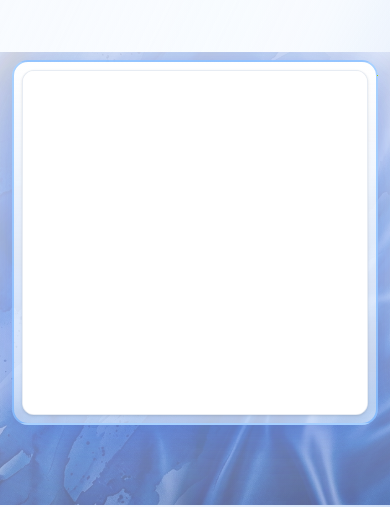
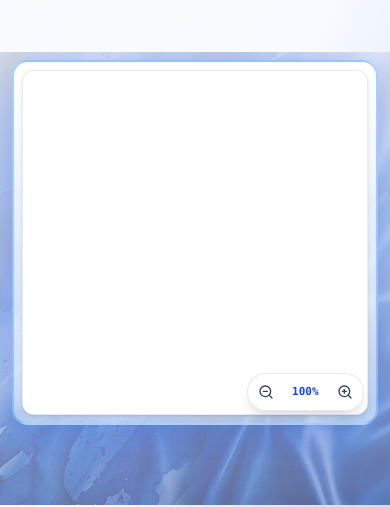
Before and after one commit to festusokoh668-sys/pixora, a React (Vite) app: page / in a window 390 px wide. Both pictures are taken after a click on the button "Open Studio". Shown: the part 169-676 px from the top of the page. Built offline with nearby package versions, Linux system fonts and the light colour scheme.

Commit message:
feat: add canvas zoom and refine UI layout
- Implement zoom controls (50%-350%) for the canvas
- Update TemplateModal UI for improved spacing and responsiveness

```diff
--- a/src/components/CanvasStudio.tsx
+++ b/src/components/CanvasStudio.tsx
@@ -1,5 +1,5 @@
 import React, { useRef, useEffect, useState, useCallback } from 'react';
-import { Eye, EyeOff, Sliders, Play, Pause, Wand2, Loader2, Sparkles, GripVertical } from 'lucide-react';
+import { Eye, EyeOff, Sliders, Play, Pause, Wand2, Loader2, Sparkles, GripVertical, ZoomIn, ZoomOut, Maximize2 } from 'lucide-react';
 import { DrawingTemplate, Point, Stroke, ToolType } from '../types';
 import {
   getCanvasCoordinates,
@@ -64,6 +64,20 @@ export const CanvasStudio: React.FC<CanvasStudioProps> = ({
   const [processedTraceUrl, setProcessedTraceUrl] = useState<string | null>(null);
   const [isProcessingOutline, setIsProcessingOutline] = useState<boolean>(false);
   const [isVideoPlaying, setIsVideoPlaying] = useState<boolean>(false);
+  // Canvas Zoom Feature State (50% to 350%)
+  const [zoomLevel, setZoomLevel] = useState<number>(1.0);
+
+  const handleZoomIn = useCallback(() => {
+    setZoomLevel((prev) => Math.min(3.5, Math.round((prev + 0.25) * 100) / 100));
+  }, []);
+
+  const handleZoomOut = useCallback(() => {
+    setZoomLevel((prev) => Math.max(0.5, Math.round((prev - 0.25) * 100) / 100));
+  }, []);
+
+  const handleResetZoom = useCallback(() => {
+    setZoomLevel(1.0);
+  }, []);
 
   // Draggable Title Block HUD State
   const [hudOffset, setHudOffset] = useState<{ x: number; y: number }>({ x: 0, y: 0 });
@@ -649,8 +663,43 @@ export const CanvasStudio: React.FC<CanvasStudioProps> = ({
           </div>
         )}
 
-        {/* Canvas & Tracing Layer Container */}
-        <div className="relative rounded-xl sm:rounded-2xl overflow-hidden bg-white shadow-sm border border-slate-200/80 flex items-center justify-center">
+        {/* Floating Zoom Controls HUD Widget */}
+        <div className="absolute bottom-3 right-3 z-30 flex items-center gap-1 p-1 rounded-full bg-white/95 backdrop-blur-md border border-slate-200/90 shadow-lg text-xs text-slate-800 select-none pointer-events-auto">
+          <button
+            type="button"
+            onClick={handleZoomOut}
+            disabled={zoomLevel <= 0.5}
+            className="p-1.5 rounded-full hover:bg-blue-50 text-slate-700 hover:text-blue-600 disabled:opacity-30 disabled:hover:bg-transparent cursor-pointer transition-colors"
+            title="Zoom Out (-)"
+          >
+            <ZoomOut className="w-4 h-4" />
+          </button>
+          <button
+            type="button"
+            onClick={handleResetZoom}
+            className="px-2 py-0.5 rounded-full hover:bg-slate-100 font-mono font-bold text-[11px] text-blue-700 cursor-pointer transition-colors"
+            title="Reset Zoom (100%)"
+          >
+            {Math.round(zoomLevel * 100)}%
+          </button>
+          <button
+            type="button"
+            onClick={handleZoomIn}
+            disabled={zoomLevel >= 3.5}
+            className="p-1.5 rounded-full hover:bg-blue-50 text-slate-700 hover:text-blue-600 disabled:opacity-30 disabled:hover:bg-transparent cursor-pointer transition-colors"
+            title="Zoom In (+)"
+          >
+            <ZoomIn className="w-4 h-4" />
+          </button>
+        </div>
+
+        {/* Canvas & Tracing Layer Container with Smooth Transform Zoom */}
+        <div className="relative rounded-xl sm:rounded-2xl overflow-hidden bg-white shadow-sm border border-slate-200/80 flex items-center justify-center transition-transform duration-150 ease-out"
+          style={{
+            transform: `scale(${zoomLevel})`,
+            transformOrigin: 'center center',
+          }}
+        >
           {/* Main User Drawing Canvas */}
           <canvas
             ref={canvasRef}
--- a/src/components/TemplateModal.tsx
+++ b/src/components/TemplateModal.tsx
@@ -264,30 +264,30 @@ export const TemplateModal: React.FC<TemplateModalProps> = ({
           className="hidden"
         />
 
-        {/* Search, Upload, and Clean Uncluttered Filters */}
-        <div className="p-4 border-b border-slate-100 bg-slate-50/70 flex flex-col gap-3">
-          <div className="flex items-center gap-2">
+        {/* Search, Upload, and Clean Spacious Filters */}
+        <div className="p-5 border-b border-slate-100 bg-slate-50/70 flex flex-col gap-4">
+          <div className="flex items-center gap-3">
             {/* Live Search Box */}
             <div className="relative flex-1">
               {isSearchingOnline ? (
-                <Loader2 className="w-4 h-4 text-blue-600 absolute left-3 top-1/2 -translate-y-1/2 animate-spin" />
+                <Loader2 className="w-4 h-4 text-blue-600 absolute left-3.5 top-1/2 -translate-y-1/2 animate-spin" />
               ) : (
-                <Search className="w-4 h-4 text-slate-400 absolute left-3 top-1/2 -translate-y-1/2" />
+                <Search className="w-4 h-4 text-slate-400 absolute left-3.5 top-1/2 -translate-y-1/2" />
               )}
               <input
                 type="text"
                 value={searchQuery}
                 onChange={(e) => setSearchQuery(e.target.value)}
                 placeholder="Search paint books by title or category..."
-                className="w-full pl-9 pr-8 py-2 bg-white border border-slate-200 rounded-xl text-xs text-slate-900 placeholder-slate-400 focus:outline-none focus:border-blue-500 transition-colors shadow-sm font-medium"
+                className="w-full pl-10 pr-9 py-2.5 bg-white border border-slate-200 rounded-2xl text-xs sm:text-sm text-slate-900 placeholder-slate-400 focus:outline-none focus:border-blue-500 focus:ring-2 focus:ring-blue-500/10 transition-colors shadow-sm font-medium"
               />
               {searchQuery && (
                 <button
                   onClick={() => setSearchQuery('')}
-                  className="absolute right-2.5 top-1/2 -translate-y-1/2 text-slate-400 hover:text-slate-600 p-1 cursor-pointer"
+                  className="absolute right-3 top-1/2 -translate-y-1/2 text-slate-400 hover:text-slate-600 p-1 cursor-pointer"
                   title="Clear search"
                 >
-                  <X className="w-3.5 h-3.5" />
+                  <X className="w-4 h-4" />
                 </button>
               )}
             </div>
@@ -298,37 +298,37 @@ export const TemplateModal: React.FC<TemplateModalProps> = ({
                 onClearTemplate();
                 onClose();
               }}
-              className="flex items-center gap-1.5 px-3 py-2 rounded-xl bg-white border border-slate-200 text-slate-700 hover:bg-slate-100 font-bold text-xs transition-all shrink-0 cursor-pointer shadow-sm active:scale-95"
+              className="flex items-center gap-2 px-4 py-2.5 rounded-2xl bg-white border border-slate-200 text-slate-700 hover:bg-slate-100 font-bold text-xs sm:text-sm transition-all shrink-0 cursor-pointer shadow-sm active:scale-95"
               title="Start with a clean blank canvas"
             >
-              <FileText className="w-3.5 h-3.5 text-slate-500" />
+              <FileText className="w-4 h-4 text-slate-500" />
               <span className="hidden sm:inline">Blank Canvas</span>
             </button>
 
             {/* Upload Own Picture */}
             <button
               onClick={() => fileInputRef.current?.click()}
-              className="flex items-center gap-1.5 px-3 py-2 rounded-xl bg-blue-600 text-white font-bold text-xs hover:bg-blue-700 transition-all shrink-0 cursor-pointer shadow-sm active:scale-95"
+              className="flex items-center gap-2 px-4 py-2.5 rounded-2xl bg-blue-600 text-white font-bold text-xs sm:text-sm hover:bg-blue-700 transition-all shrink-0 cursor-pointer shadow-sm active:scale-95"
               title="Upload your own photo or video to trace"
             >
-              <Upload className="w-3.5 h-3.5" />
+              <Upload className="w-4 h-4" />
               <span className="hidden sm:inline">Upload Photo</span>
               <span className="sm:hidden">Upload</span>
             </button>
           </div>
 
           {/* Clean Level Filter Row */}
-          <div className="flex flex-col sm:flex-row sm:items-center gap-1.5 text-xs">
-            <span className="text-[11px] font-black text-slate-500 uppercase tracking-wider shrink-0 w-20 flex items-center gap-1">
-              <Award className="w-3.5 h-3.5 text-blue-600" />
+          <div className="flex flex-col sm:flex-row sm:items-center gap-2 text-xs">
+            <span className="text-[12px] font-black text-slate-500 uppercase tracking-wider shrink-0 w-24 flex items-center gap-1.5">
+              <Award className="w-4 h-4 text-blue-600" />
               <span>Level:</span>
             </span>
-            <div className="flex items-center gap-1.5 overflow-x-auto pb-0.5 no-scrollbar">
+            <div className="flex items-center gap-2 overflow-x-auto pb-1 no-scrollbar">
               {difficultyFilters.map((diff) => (
                 <button
                   key={diff.id}
                   onClick={() => setSelectedDifficulty(diff.id)}
-                  className={`px-3 py-1 rounded-full text-xs font-bold transition-all cursor-pointer shrink-0 ${
+                  className={`px-4 py-1.5 rounded-full text-xs font-bold transition-all cursor-pointer shrink-0 ${
                     selectedDifficulty === diff.id
                       ? 'bg-blue-600 text-white shadow-sm ring-2 ring-blue-400/30 font-black'
                       : 'bg-white border border-slate-200 text-slate-600 hover:bg-slate-100 hover:text-slate-900'
@@ -341,16 +341,16 @@ export const TemplateModal: React.FC<TemplateModalProps> = ({
           </div>
 
           {/* Clean Categories Filter Row */}
-          <div className="flex flex-col sm:flex-row sm:items-center gap-1.5 text-xs">
-            <span className="text-[11px] font-black text-slate-500 uppercase tracking-wider shrink-0 w-20">
+          <div className="flex flex-col sm:flex-row sm:items-center gap-2 text-xs">
+            <span className="text-[12px] font-black text-slate-500 uppercase tracking-wider shrink-0 w-24">
               Categories:
             </span>
-            <div className="flex items-center gap-1.5 overflow-x-auto pb-0.5 no-scrollbar">
+            <div className="flex items-center gap-2 overflow-x-auto pb-1 no-scrollbar">
               {categoryFilters.map((f) => (
                 <button
                   key={f.id}
                   onClick={() => setSelectedFilter(f.id)}
-                  className={`px-3 py-1 rounded-full text-xs font-bold whitespace-nowrap transition-all cursor-pointer shrink-0 ${
+                  className={`px-4 py-1.5 rounded-full text-xs font-bold whitespace-nowrap transition-all cursor-pointer shrink-0 ${
                     selectedFilter === f.id
                       ? 'bg-slate-900 text-white shadow-sm font-black'
                       : 'bg-white border border-slate-200 text-slate-600 hover:bg-slate-100 hover:text-slate-900'
```
Also changed, not shown: .aistudio/artifacts/brain/7f06756b-e9b5-40ab-8db2-3cc5704814e4/.tempmediaStorage/canvas-zoomed.png (added), .aistudio/artifacts/brain/7f06756b-e9b5-40ab-8db2-3cc5704814e4/.tempmediaStorage/paint-books-spacious.png (added).
